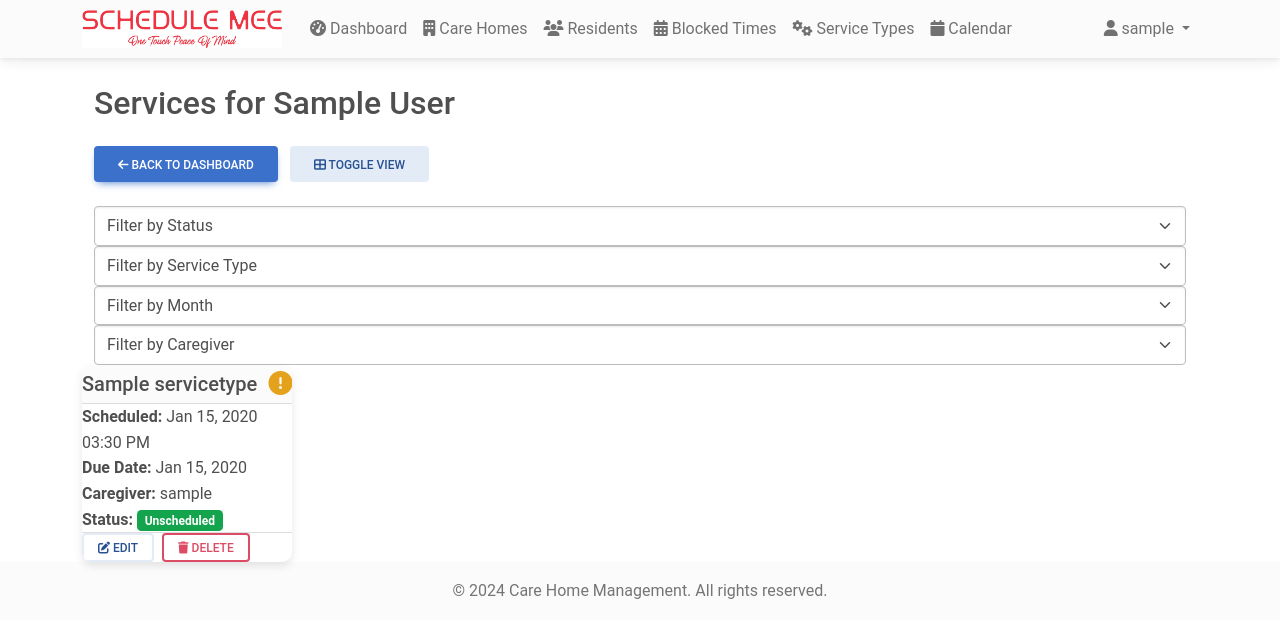
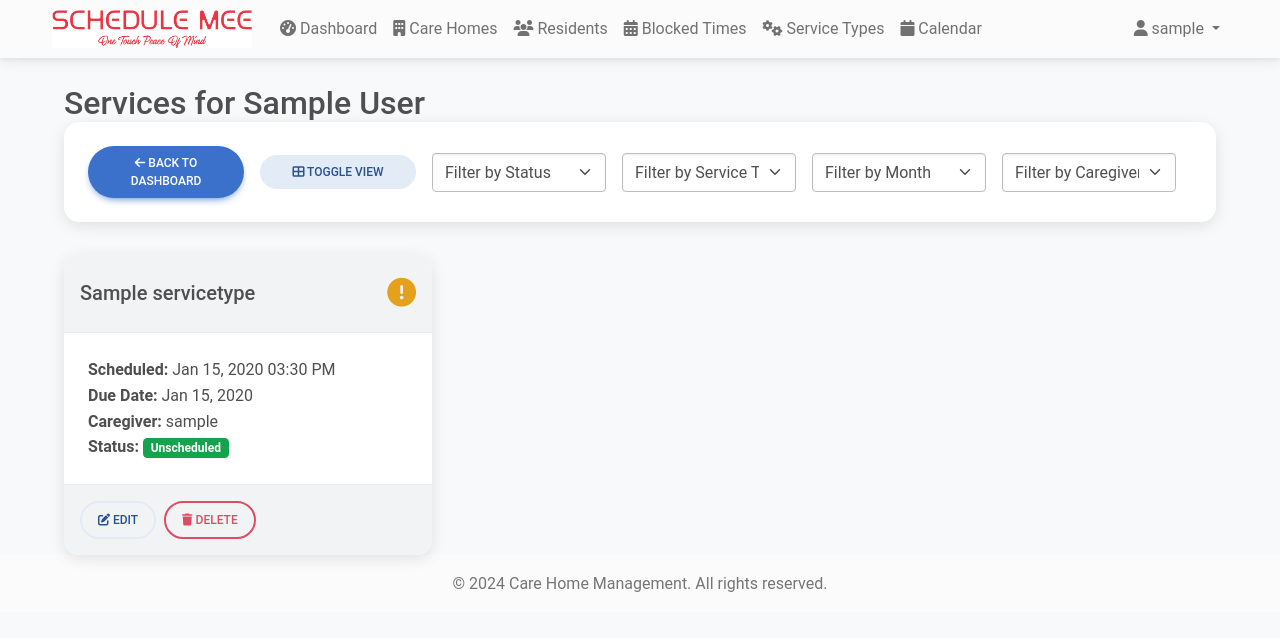
Before and after one commit to Sekinal/updated_scheduling_system, a Django app: page /services/resident/1/ in a window 1280 px wide. Shown: the top 638 px of the page. Run offline with Django 5.2, Linux system fonts and the light colour scheme; a user stored in the database is signed in; tables that the repository leaves empty hold one stand-in row (values such as "Sample post"); some libraries are stand-ins or nearby versions.

Commit message:
Improved resident service list UI

```diff
--- a/aged_care_scheduling/templates/services/resident_service_list.html
+++ b/aged_care_scheduling/templates/services/resident_service_list.html
@@ -4,70 +4,105 @@
 {% block extra_css %}
 <link rel="stylesheet" href="https://cdnjs.cloudflare.com/ajax/libs/font-awesome/6.1.1/css/all.min.css">
 <style>
+  body {
+    background-color: #f8f9fa;
+  }
+  .container {
+    max-width: 1200px;
+  }
   .service-card {
     transition: all 0.3s ease;
-    border-radius: 10px;
+    border-radius: 15px;
     overflow: hidden;
-    box-shadow: 0 4px 8px rgba(0, 0, 0, 0.1);
+    box-shadow: 0 4px 15px rgba(0, 0, 0, 0.1);
+    background-color: #ffffff;
+    height: 100%;
   }
   .service-card:hover {
-    box-shadow: 0 5px 15px rgba(0, 0, 0, 0.2);
+    box-shadow: 0 10px 25px rgba(0, 0, 0, 0.2);
     transform: translateY(-5px);
   }
   .status-icon {
-    font-size: 1.5rem;
-  }
-  .modal-backdrop {
-    display: none;
-    z-index: 1040 !important;
-  }
-  .modal-content {
-    margin: 2px auto;
-    z-index: 1100 !important;
-    border-radius: 10px;
+    font-size: 1.8rem;
   }
   .grid-view {
     display: grid;
-    grid-template-columns: repeat(auto-fill, minmax(200px, 1fr));
-    gap: 1rem;
+    grid-template-columns: repeat(auto-fill, minmax(280px, 1fr));
+    gap: 1.5rem;
   }
   .list-view {
     display: flex;
     flex-direction: column;
-    gap: 1rem;
+    gap: 1.5rem;
   }
   .card-header {
-    background-color: #f4f4f4;
-    border-bottom: 1px solid #ddd;
+    background-color: #f1f3f5;
+    border-bottom: 1px solid #e9ecef;
+    padding: 1rem;
+  }
+  .card-body {
+    padding: 1.5rem;
   }
   .card-footer {
-    background-color: #f4f4f4;
-    border-top: 1px solid #ddd;
+    background-color: #f1f3f5;
+    border-top: 1px solid #e9ecef;
+    padding: 1rem;
   }
   .btn {
     transition: all 0.3s ease;
+    border-radius: 50px;
+    padding: 0.5rem 1rem;
   }
   .btn:hover {
     transform: translateY(-2px);
+    box-shadow: 0 4px 8px rgba(0, 0, 0, 0.1);
+  }
+  .filter-container {
+    background-color: #ffffff;
+    padding: 1.5rem;
+    border-radius: 15px;
+    box-shadow: 0 4px 15px rgba(0, 0, 0, 0.1);
+    margin-bottom: 2rem;
+  }
+  .filter-select {
+    margin-bottom: 1rem;
+  }
+  @media (min-width: 768px) {
+    .filter-container {
+      display: flex;
+      justify-content: space-between;
+      align-items: center;
+    }
+    .filter-select {
+      margin-bottom: 0;
+      margin-right: 1rem;
+      flex: 1;
+    }
+  }
+
+  .pagination .page-link {
+    border-radius: 50%;
+    margin: 0 5px;
   }
 </style>
 {% endblock %}
 
 {% block content %}
-<div class="container mt-4">
-  <div data-aos="fade-up">
-    <h2 class="mb-4">Services for {{ resident.first_name }} {{ resident.last_name }}</h2>
+<div class="page-header">
+  <div class="container">
+    <h2 class="mb-0">Services for {{ resident.first_name }} {{ resident.last_name }}</h2>
+  </div>
 </div>
 
-  <div data-aos="fade-up" data-aos-delay="200" class="mb-4">
-    <a href="{% url 'residents:resident_dashboard' resident.id %}" class="btn btn-primary me-2">
+<div class="container">
+  <div class="filter-container">
+    <a href="{% url 'residents:resident_dashboard' resident.id %}" class="btn btn-primary filter-select">
       <i class="fas fa-arrow-left"></i> Back to Dashboard
     </a>
-    <button class="btn btn-secondary me-2" id="toggle-view">
+    <button class="btn btn-secondary filter-select" id="toggle-view">
       <i class="fas fa-th-large" id="view-icon"></i> Toggle View
     </button>
-    </div>
-    <select class="form-select me-2" id="filter-status">
+    <select class="form-select filter-select" id="filter-status">
       <option value="">Filter by Status</option>
       <option value="scheduled">Scheduled</option>
       <option value="completed">Completed</option>
@@ -76,19 +111,19 @@
       <option value="refused">Refused</option>
       <option value="missed">Missed</option>
     </select>
-    <select class="form-select me-2" id="filter-service-type">
+    <select class="form-select filter-select" id="filter-service-type">
       <option value="">Filter by Service Type</option>
       {% for service_type in service_types %}
         <option value="{{ service_type.id }}">{{ service_type.name }}</option>
       {% endfor %}
     </select>
-    <select class="form-select me-2" id="filter-month">
+    <select class="form-select filter-select" id="filter-month">
       <option value="">Filter by Month</option>
       {% for month in months %}
         <option value="{{ month }}">{{ month }}</option>
       {% endfor %}
     </select>
-    <select class="form-select me-2" id="filter-caregiver">
+    <select class="form-select filter-select" id="filter-caregiver">
       <option value="">Filter by Caregiver</option>
       {% for caregiver in caregivers %}
         <option value="{{ caregiver.id }}">{{ caregiver.username }}</option>
@@ -96,15 +131,15 @@
     </select>
   </div>
 
-  <div data-aos="fade-up" data-aos-delay="400" id="services-container" class="grid-view">
+  <div id="services-container" class="grid-view">
     {% if services %}
       {% for service in services %}
-      <div class="service-card h-100"
+      <div class="service-card"
       data-service-type="{{ service.service_type.id }}"
       data-caregiver="{{ service.caregiver.id|default:'' }}"
       data-month="{{ service.due_date|date:'F' }}"
       data-status="{{ service.status }}">
-                <div class="card-header bg-light d-flex justify-content-between align-items-center">
+        <div class="card-header d-flex justify-content-between align-items-center">
           <h5 class="card-title mb-0">{{ service.service_type }}</h5>
           <span class="status-icon">
             {% if service.status == 'completed' %}
@@ -126,7 +161,7 @@
             <strong>Status:</strong> <span class="badge bg-{{ service.status|yesno:'success,warning,danger' }}">{{ service.get_status_display }}</span>
           </p>
         </div>
-          <div class="card-footer bg-transparent">
+        <div class="card-footer">
           <button class="btn btn-sm btn-outline-secondary me-1" data-bs-toggle="modal" data-bs-target="#editServiceModal{{ service.id }}">
             <i class="fas fa-edit"></i> Edit
           </button>
@@ -136,8 +171,8 @@
         </div>
       </div>
       <!-- Modal for edit service -->
-        <div class="modal fade" id="editServiceModal{{ service.id }}" tabindex="-1" aria-labelledby="editServiceModalLabel" aria-hidden="true" data-bs-backdrop="static" data-bs-keyboard="false" style="background-color: rgba(0, 0, 0, 0.5);">
-          <div class="modal-dialog">
+      <div class="modal fade" id="editServiceModal{{ service.id }}" tabindex="-1" aria-labelledby="editServiceModalLabel" aria-hidden="true">
+        <div class="modal-dialog modal-dialog-centered">
           <div class="modal-content">
             <div class="modal-header">
               <h5 class="modal-title" id="editServiceModalLabel">Edit Service</h5>
@@ -161,6 +196,7 @@
         <i class="fas fa-info-circle me-2"></i> No services scheduled for this resident.
       </div>
     {% endif %}
+  </div>
 
   {% if is_paginated %}
     <nav aria-label="Page navigation" class="mt-4">
@@ -199,7 +235,6 @@
       </ul>
     </nav>
   {% endif %}
-  </div>
 </div>
 
 <script>
```
Lines whose indentation alone changed are shown as unchanged.
